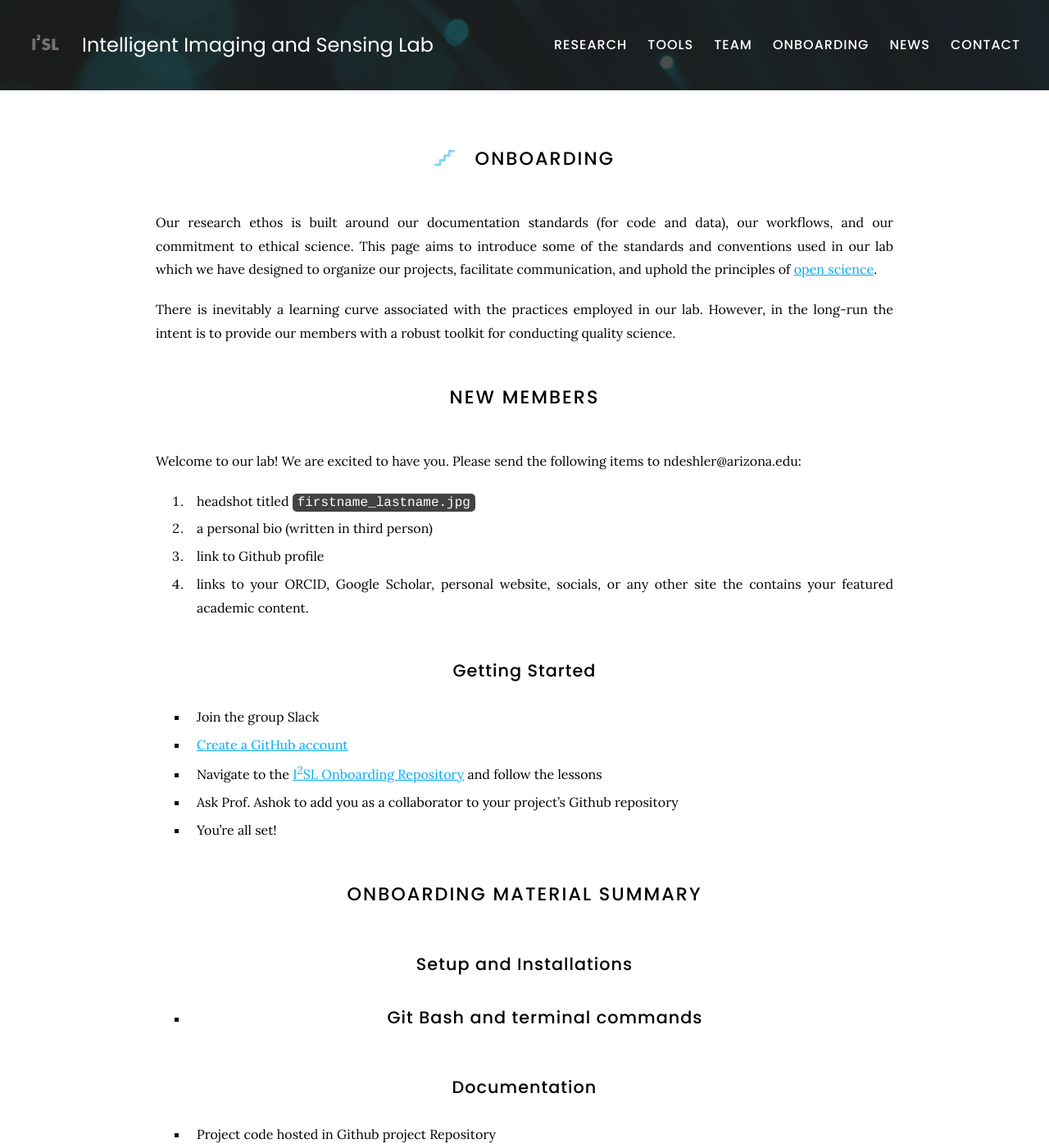
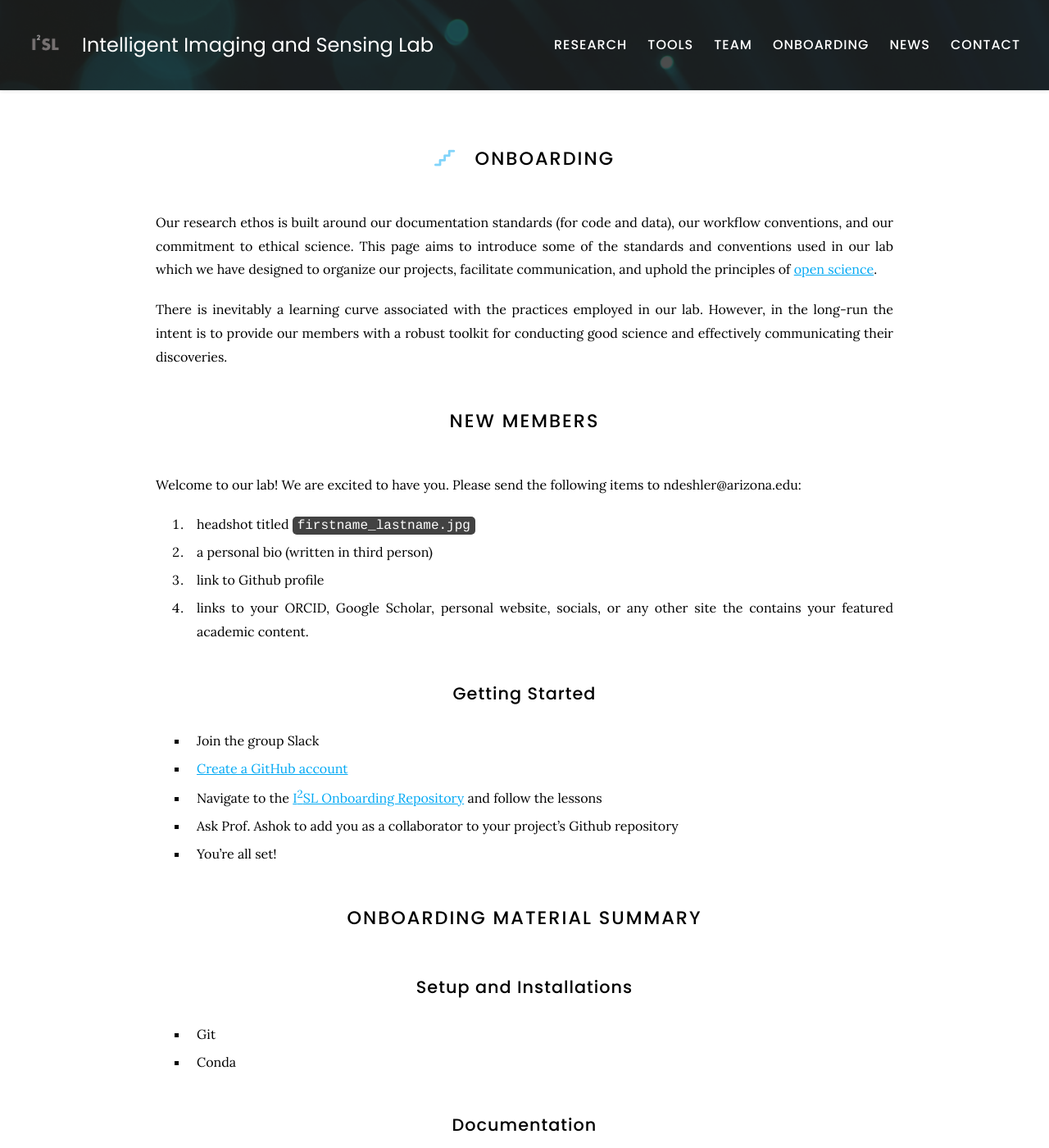
Before and after one commit to I2SL/I2SL-Website, a Jekyll site: the page built from onboarding/index.md, in a window 1280 px wide and 1400 px high. Shown: the whole window at 82% size. Built offline with Jekyll 4.4.1, drawn with Linux system fonts in a browser that asks for light colours.

```diff
--- a/_config.yaml
+++ b/_config.yaml
@@ -12,7 +12,7 @@ baseurl: /I2SL-Website
 links:
   email: ashoka@arizona.edu
   google-scholar: Amit Ashok
-  github: your-lab
+  github: I2SL
 #  twitter: YourLabHandle
 #  instagram: YourLabHandle
 #  youtube: YourLabChannel
--- a/onboarding/index.md
+++ b/onboarding/index.md
@@ -7,9 +7,9 @@ nav:
 
 # <i class="fas fa-stairs"></i>Onboarding
 
-Our research ethos is built around our documentation standards (for code and data), our workflows, and our commitment to ethical science. This page aims to introduce some of the standards and conventions used in our lab which we have designed to organize our projects, facilitate communication, and uphold the principles of [open science](https://en.wikipedia.org/wiki/Open_science).
+Our research ethos is built around our documentation standards (for code and data), our workflow conventions, and our commitment to ethical science. This page aims to introduce some of the standards and conventions used in our lab which we have designed to organize our projects, facilitate communication, and uphold the principles of [open science](https://en.wikipedia.org/wiki/Open_science).
 
-There is inevitably a learning curve associated with the practices employed in our lab. However, in the long-run the intent is to provide our members with a robust toolkit for conducting quality science.
+There is inevitably a learning curve associated with the practices employed in our lab. However, in the long-run the intent is to provide our members with a robust toolkit for conducting good science and effectively communicating their discoveries.
 
 # New Members
 Welcome to our lab! We are excited to have you. Please send the following items to ndeshler@arizona.edu:
@@ -28,8 +28,8 @@ Welcome to our lab! We are excited to have you. Please send the following items
 # Onboarding Material Summary
 
 ## Setup and Installations
-- Git Bash and terminal commands
--
+- Git
+- Conda
 
 ## Documentation
 - Project code hosted in Github project Repository
```
Also changed, not shown: _data/sources.yaml (+13 -0 lines).
